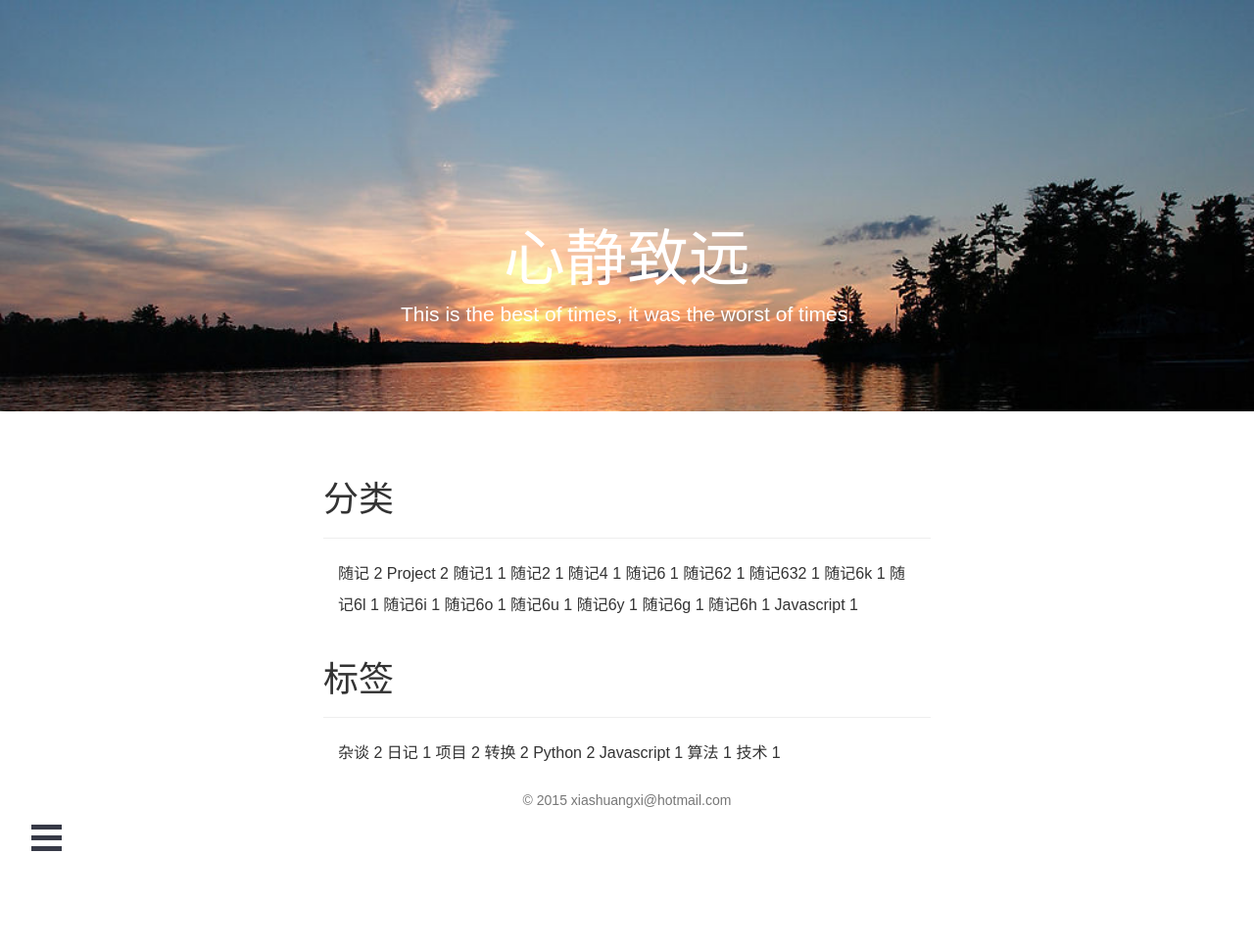
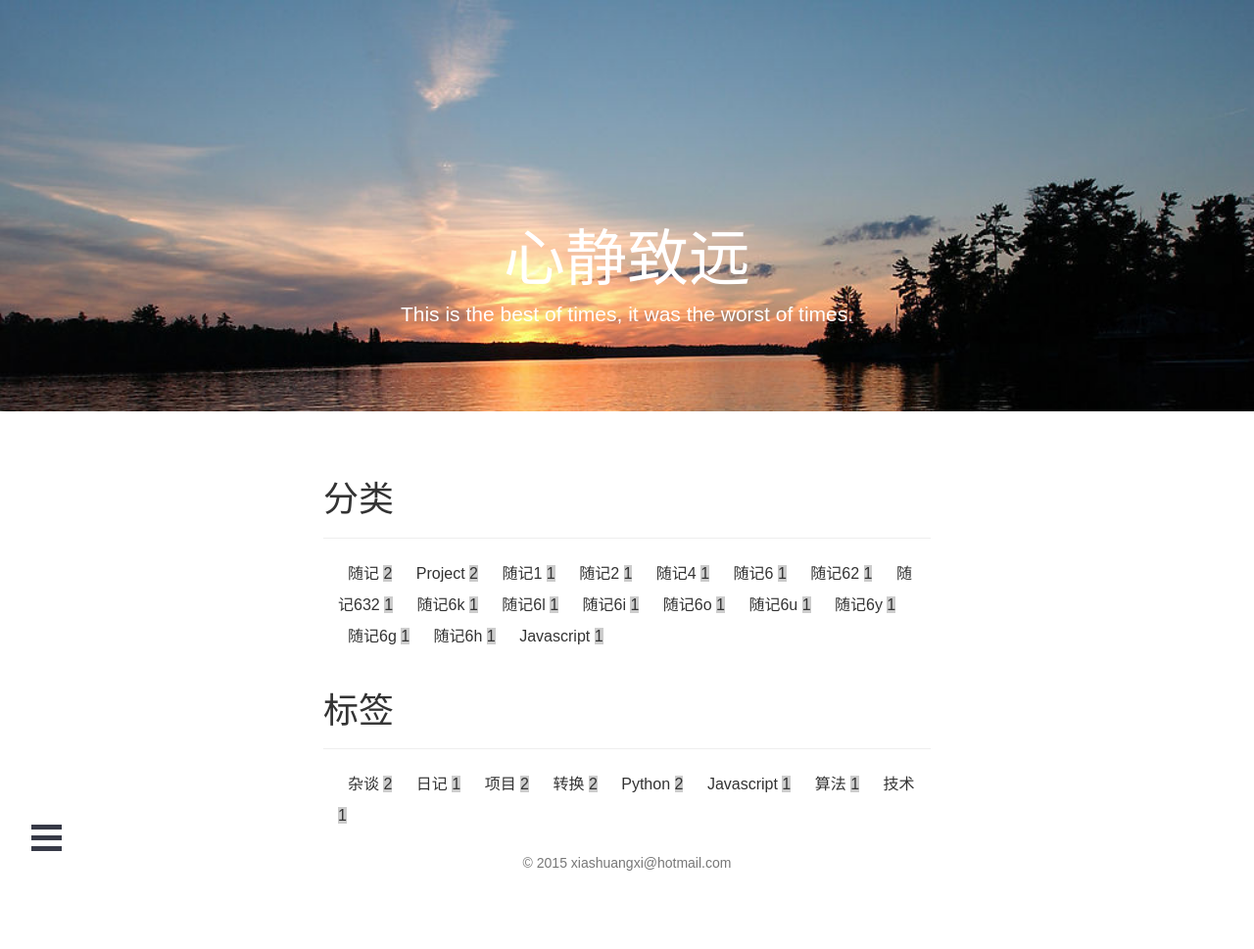
Before and after one commit to jinchangle/xiashuangxi.github.io, a Jekyll site: the page built from types.html, in a window 1280 px wide. Shown: the whole page at 98% size. Built offline with Jekyll 4.4.1, drawn with Linux system fonts in a browser that asks for light colours; nearby versions of some CDN libraries; comment, search, counter and statistics services are not loaded; before the commit the page ends 905 px from its top, so only the background shows below that.

Commit message:
Update types.html

```diff
--- a/_layouts/types.html
+++ b/_layouts/types.html
@@ -12,8 +12,8 @@
                 </div>
                 <div class="container" >
                      {% for category in site.categories %}
-                         <span class="lead">
-                           {{ category | first }} {{ category | last | size }}
+                         <span class="lead categorytag ">
+                           {{ category | first }} <span class = "count">{{ category | last | size }}</span>
                         </span>
                     {% endfor %}
                 </div>
@@ -25,8 +25,8 @@
                 </div>
                 <div class="container" >
                      {% for tag in site.tags %}
-                         <span class="lead">
-                           {{ tag | first }} {{ tag | last | size }}
+                         <span class="lead categorytag">
+                           {{ tag | first }} <span class = "count">{{ tag | last | size }}</span>
                         </span>
                     {% endfor %}
                 </div>
```
